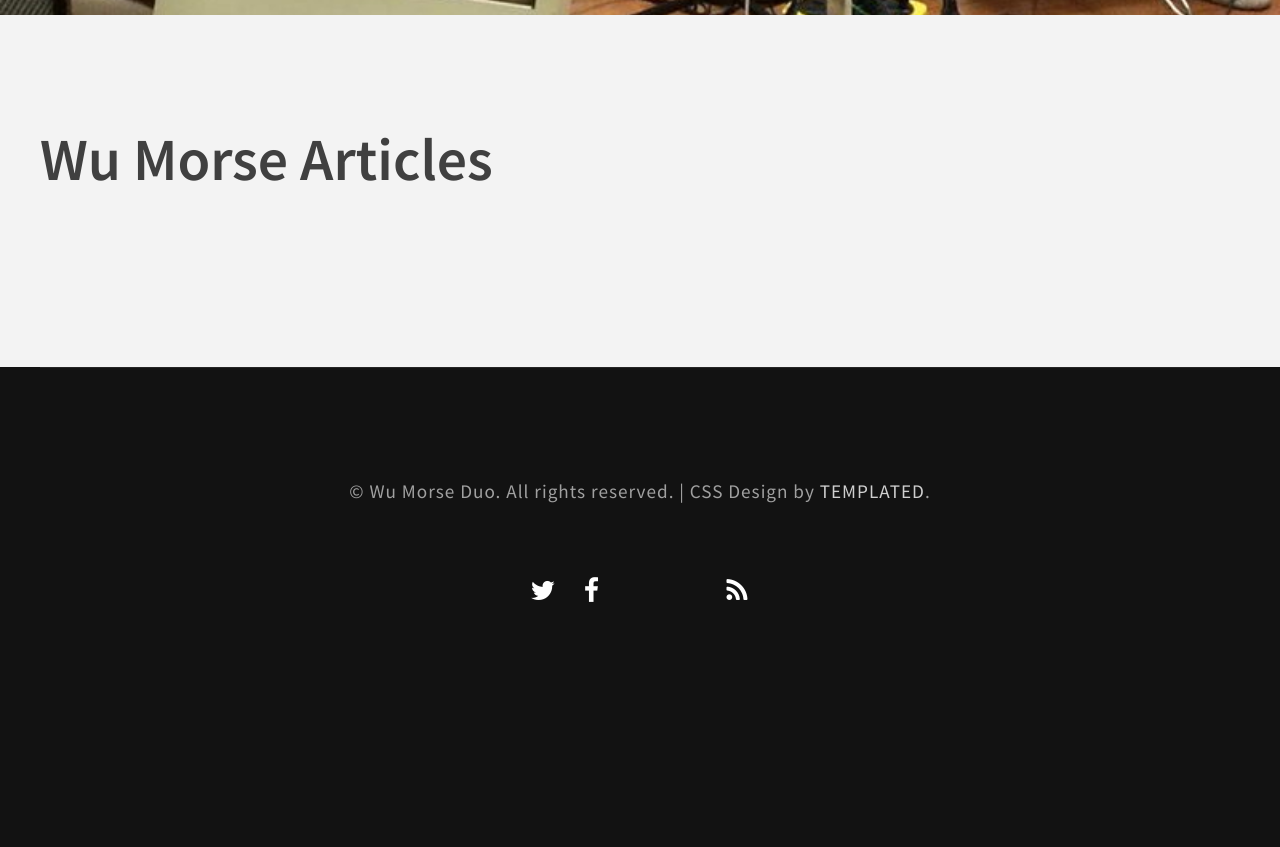
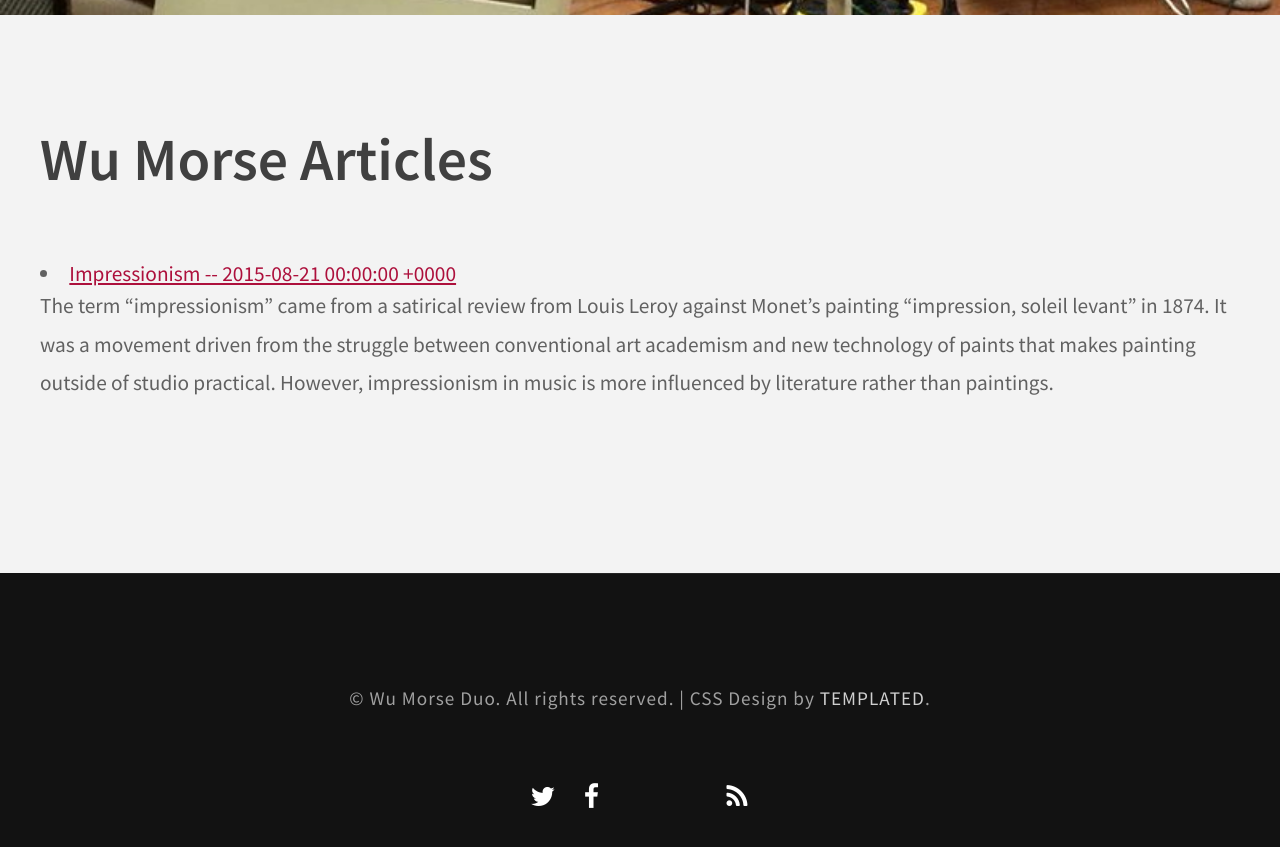
Before and after one commit to allenloves/wumorse, a Jekyll site: the page built from articles.html, in a window 1280 px wide and 900 px high, scrolled down 1120 px. Shown: the top 847 px of the window. Built offline with Jekyll 4.4.1, drawn with Linux system fonts in a browser that asks for light colours; nearby versions of some CDN libraries; some web fonts are replaced; library files that are not in the unit come from our copies; a file with an impossible date is left out; before the commit the page ends 1838 px from its top, so only the background shows below that.

Commit message:
adding pages

```diff
--- a/_posts/2015-08-08-impressionism.md
+++ b/_posts/2015-08-08-impressionism.md
@@ -1,7 +1,7 @@
 ---
 layout : default
 title : Impressionism
-date : gehowieneibtg
+date : 2015-08-21
 ---
 
 The term "impressionism" came from a satirical review from Louis Leroy against Monet's painting "impression, soleil levant" in 1874.  It was a movement driven from the struggle between conventional art academism and new technology of paints that makes painting outside of studio practical.  However, impressionism in music is more influenced by literature rather than paintings.
```
